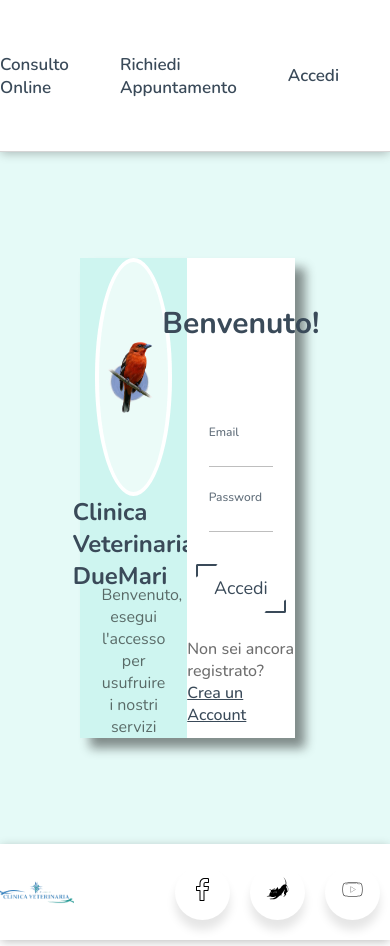
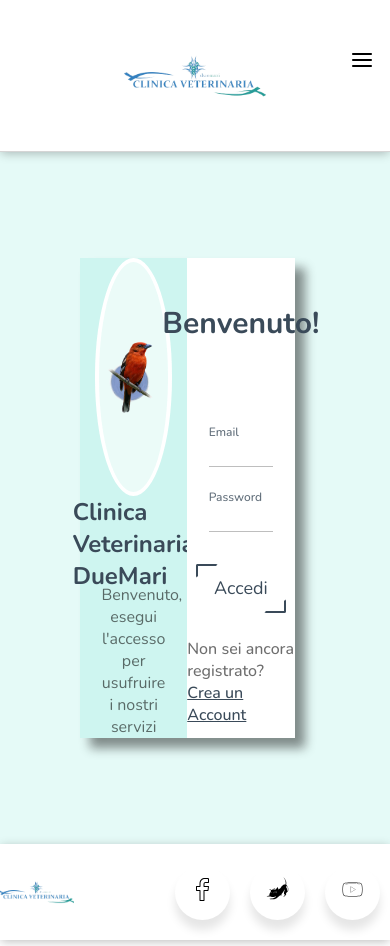
Before and after one commit to Germanilu/ClinicaVeterinariaDueMari, a React (Create React App) app: page /login in a window 390 px wide. Built offline with nearby package versions, Linux system fonts and the light colour scheme.

Commit message:
Feat: Header responsive complete

```diff
--- a/src/Components/Header/Header.jsx
+++ b/src/Components/Header/Header.jsx
@@ -5,7 +5,7 @@
 import {useNavigate} from 'react-router-dom';
 import {useDispatch, useSelector} from 'react-redux';
 import {userData, logOut} from '../../Containers/User/userSlice';
-
+import { ReactComponent as Hamburguer } from '../../img/hamburguerMenu.svg'
 
 const Header = () => {
 
@@ -16,6 +16,8 @@
 
     //Hooks
     const [show,setShow] = useState(false)
+    //Responsive Hook
+    const [openMenu, setOpenMenu] = useState(false)
 
 
     //Function to navigate
@@ -33,9 +35,10 @@
         return (
             <div className='headerDesign'>
                 <div className="logoHeader" onClick={() => move('/')}><img src={require('../../img/logoClinicaNoBG.png')} alt="Logo Duemari" className='logoHeaderImg' /></div>
-                <div className="containerMenu">
-                    <div className="headerButton" onClick={() => move('/consult')}>Consulto Online</div>
-                    <div className="headerButton" onClick={() => move('/reserve')}>Richiedi Appuntamento</div>
+                <i className='hamburguerMenu' onClick={() => setOpenMenu(!openMenu) }><Hamburguer/> </i>
+                <div className={openMenu? "containerMenuResp": "containerMenu"}>
+                    <div className="headerButton" onClick={() =>{ move('/consult'); setOpenMenu(false)}}>Consulto Online</div>
+                    <div className="headerButton" onClick={() =>{ move('/reserve'); setOpenMenu(false)}}>Richiedi Appuntamento</div>
                     <div className="headerButton" onClick={() => move('/login')}>Accedi</div>
                 </div>
             </div>
@@ -44,9 +47,10 @@
         return(
             <div className='headerDesign'>
                 <div className="logoHeader" onClick={() => move('/')}><img src={require('../../img/logoClinicaNoBG.png')} alt="Logo Duemari" className='logoHeaderImg' /></div>
-                <div className="containerMenu">
-                    <div className="headerButton" onClick={() => move('/vetConsult')}>Consulte</div>
-                    <div className="headerButton" onClick={() => move('/vetReserve')}>Appuntamenti</div>
+                <i className='hamburguerMenu' onClick={() => setOpenMenu(!openMenu) }><Hamburguer/> </i>
+                <div className={openMenu? "containerMenuResp": "containerMenu"}>
+                    <div className="headerButton" onClick={() =>{ move('/vetConsult'); setOpenMenu(false)}}>Consulte</div>
+                    <div className="headerButton" onClick={() =>{ move('/vetReserve'); setOpenMenu(false)}}>Appuntamenti</div>
                     <div className="headerButton" onClick={() => dispatch(logOut())}>Logout</div>
                 </div>
             </div>
@@ -57,13 +61,14 @@
         return(
             <div className='headerDesign'>
                 <div className="logoHeader" onClick={() => move('/')}><img src={require('../../img/logoClinicaNoBG.png')} alt="Logo Duemari" className='logoHeaderImg' /></div>
-                <div className="containerMenu">
-                    <div className="headerButton" onClick={() => move('/consult')}>Consulto Online</div>
-                    <div className="headerButton" onClick={() => move('/reserve')}>Richiedi Appuntamento</div>
+                <i className='hamburguerMenu' onClick={() => setOpenMenu(!openMenu) }><Hamburguer/> </i>
+                <div className={openMenu? "containerMenuResp": "containerMenu"}>
+                    <div className="headerButton" onClick={() =>{ move('/consult'); setOpenMenu(false)}}>Consulto Online</div>
+                    <div className="headerButton" onClick={() =>{ move('/reserve'); setOpenMenu(false)} }>Richiedi Appuntamento</div>
                     <div className="headerButton" onClick={() => setShow(!show)}>Profilo</div>
                     <div className="headerButton" onClick={() => dispatch(logOut())}>Logout</div>
                 </div>
-                {show? <MenuProfile setShow={setShow} show={show}/>: null}
+                {show? <MenuProfile setShow={setShow} setOpenMenu={setOpenMenu}/>: null}
             </div>
         )
     }
--- a/src/Components/Header/Header.scss
+++ b/src/Components/Header/Header.scss
@@ -23,6 +23,10 @@
     height: 100%;
     width: 50%;
     object-fit: cover;
+}
+
+.hamburguerMenu{
+    display: none;
 }
 
 .containerMenu {
@@ -56,3 +60,61 @@
     visibility: visible;
     width: 100%;
 }
+
+
+@media (max-width: 769px){
+    .containerMenu {
+        margin-right: 3em;
+        @include flex();
+        justify-content: space-between;
+        gap: 3em;
+        font-weight: 600;
+        font-size: 15px; //
+    }
+
+    .logoHeaderImg{
+        height: 100%;
+        width: 80%;//
+        object-fit: cover;
+    }
+
+}
+
+@media (max-width:426px){
+
+    .containerMenu{
+        display: none;
+    }
+    .hamburguerMenu{
+        display: block;
+        position: absolute;
+        top: 3em;
+        right: 1em;
+    }
+
+    .logoHeaderImg{
+        width: 100%;
+    }
+    .containerMenuResp{
+        height: 15em;
+        width: 50%;
+        display: flex;
+        align-items: center;
+        justify-content: center;
+        flex-direction: column;
+        gap: 1.5em;
+        position: absolute;
+        top: 8.5em;
+        right: 0em;
+        background-color: white;
+        padding: 0.5em;
+        // border: 1px solid black;
+        box-shadow: 0px 3px 5px 0px rgba(0,0,0,0.75);
+        font-size: 14px;
+        font-weight: 600;
+    }
+
+
+
+
+}
--- a/src/Components/MenuProfile/MenuProfile.jsx
+++ b/src/Components/MenuProfile/MenuProfile.jsx
@@ -3,7 +3,7 @@
 
 import { useNavigate } from 'react-router-dom';
 
-const MenuProfile = ({ show, setShow }) => {
+const MenuProfile = ({ setShow,  setOpenMenu }) => {
 
     const navigate = useNavigate()
 
@@ -11,6 +11,7 @@
     const move = (i) => {
         navigate(i)
         setShow(false)
+        setOpenMenu(false)
     }
     return (
         <div className="menuProfileDesign">
--- a/src/Components/MenuProfile/MenuProfile.scss
+++ b/src/Components/MenuProfile/MenuProfile.scss
@@ -67,3 +67,30 @@
         width: 100%;
     }
 }
+
+@media (max-width:426px){
+    .menuProfileDesign {
+        width: 47%;
+        z-index: 1;
+        position: absolute;
+        top:7.43em;
+        left: 0em;
+        background-color: white;
+        box-shadow: 0px 3px 5px 0px rgba(0,0,0,0.75);
+        height: 14em;
+    }
+
+    .dropdown{
+        padding-top: 1.5em;
+    }
+    .dropdown li {
+        list-style: none;
+        margin-left: 1.5em;
+        margin-top: 1em;
+    }
+    .aProfile{
+        font-size: 15px;
+        font-weight: 400;
+     }
+
+}
```
Also changed, not shown: src/img/hamburguerMenu.svg (added).
